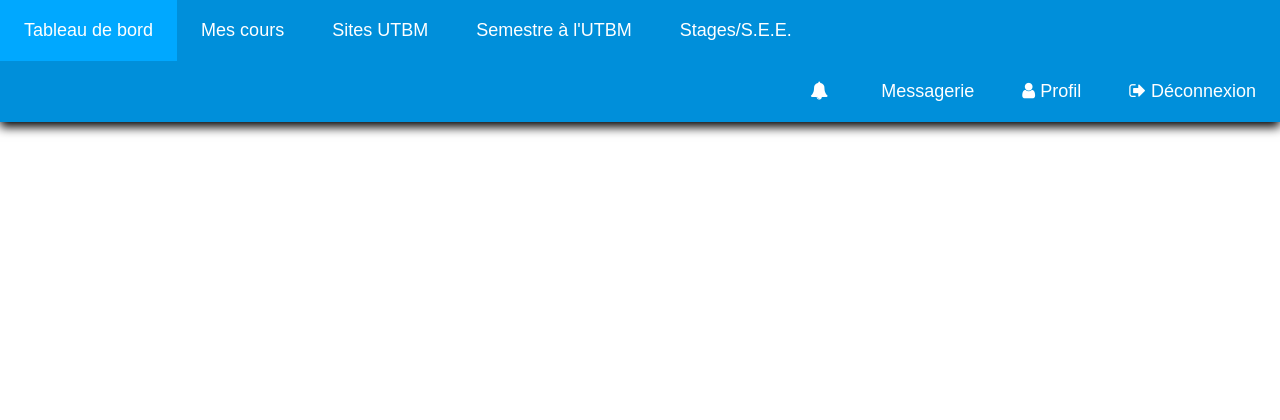
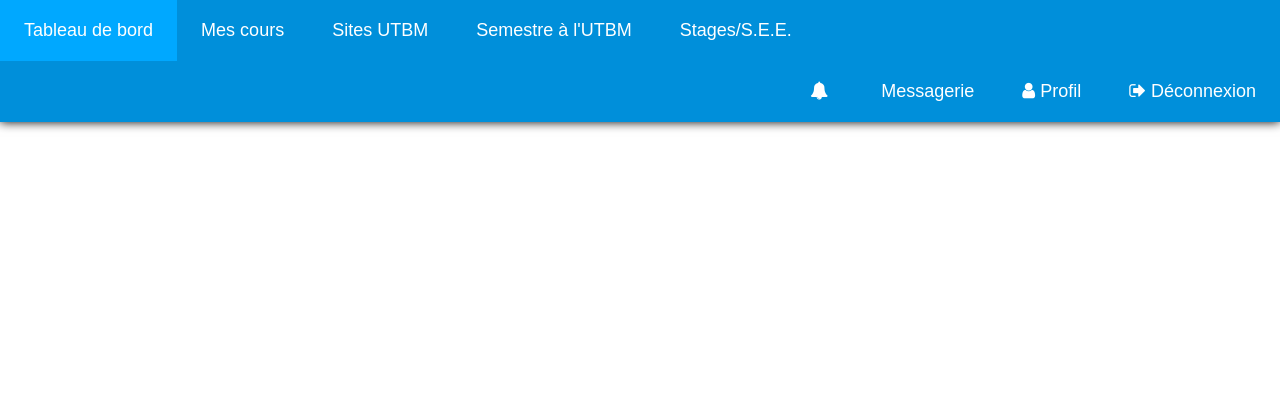
Before and after one commit to MathisFngl/Moodle-Remade, a PHP site: page /index.php in a window 1280 px wide. Shown: the top 420 px of the page. Run offline with PHP 8.4, Linux system fonts and the light colour scheme.

Commit message:
Update style.css

```diff
--- a/styles/style.css
+++ b/styles/style.css
@@ -10,7 +10,7 @@ body {
     width:100%;
     position:fixed;
     z-index:10;
-    box-shadow:0px 5px 10px;
+    box-shadow:0px 0px 10px;
 }
 
 .navbar a {
```
